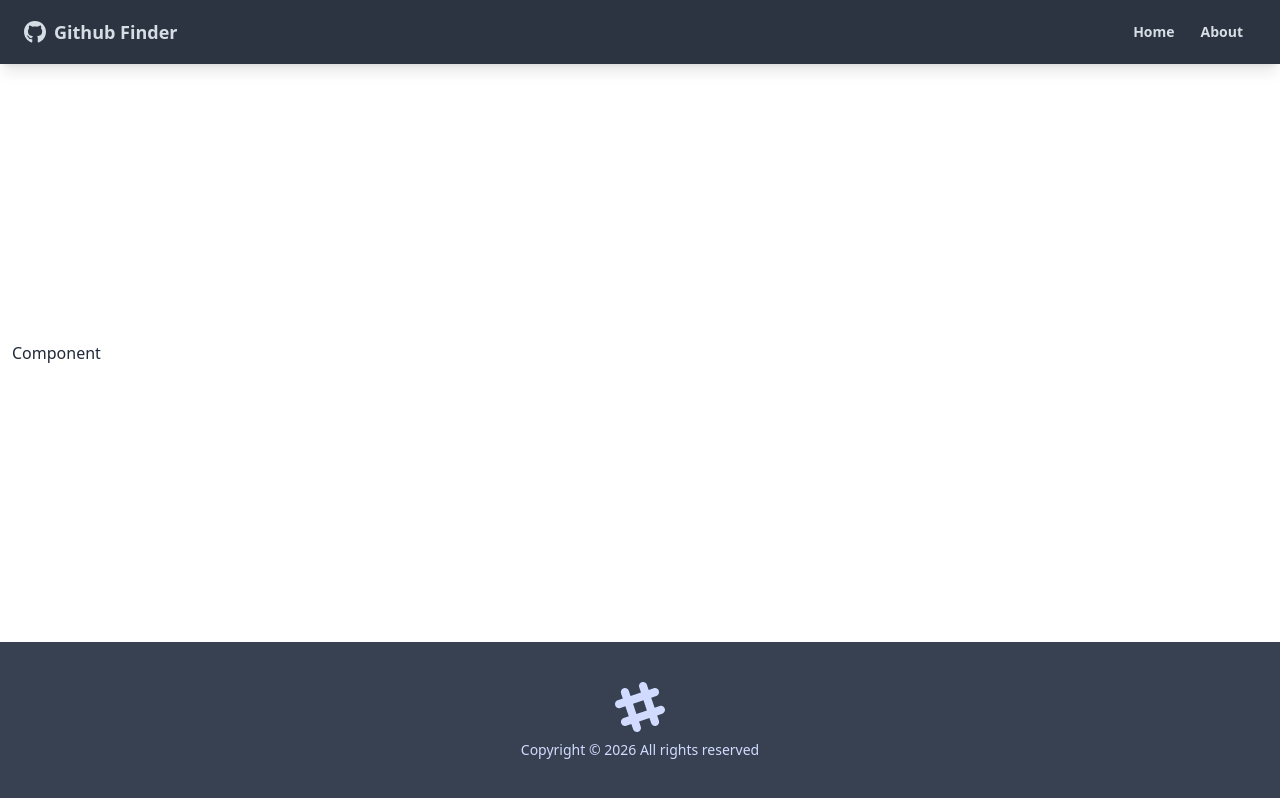
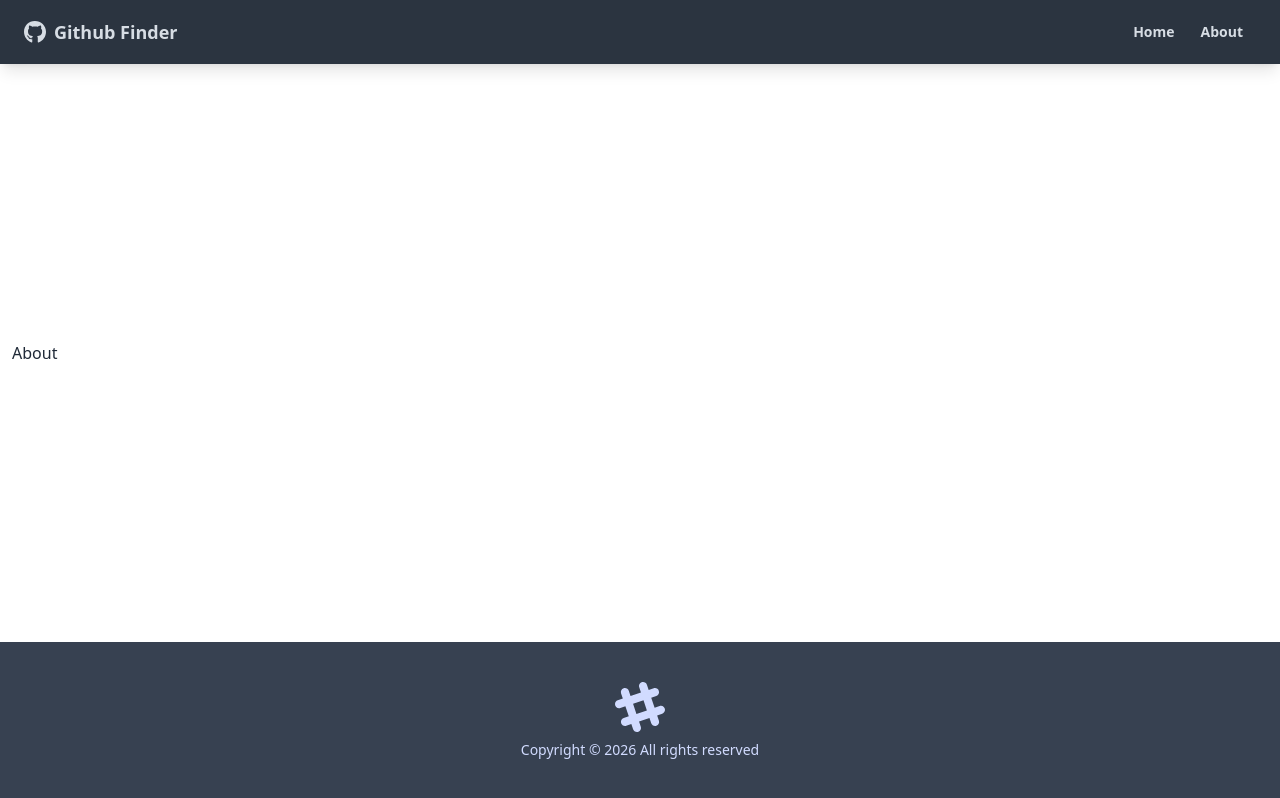
Before and after one commit to Shatakshi-Shukla-Github/Github-Finder, a React (Create React App) app: page /about in a window 1280 px wide. Built offline with nearby package versions, Linux system fonts and the light colour scheme; the HTML template or start-up script is replaced by a standard one.

Commit message:
Added pages layout

```diff
--- a/src/App.js
+++ b/src/App.js
@@ -1,13 +1,23 @@
-import { BrowserRouter as Router,Route } from "react-router-dom";
+import { BrowserRouter as Router,Route,Routes } from "react-router-dom";
 import Navbar from "./components/layout/Navbar";
 import Footer from "./components/layout/Footer";
+import Home from "./pages/Home";
+import About from "./pages/About";
+import NotFound from "./pages/NotFound";
  function App() {
   return (
     <Router>
       <div className="flex flex-col justify-between h-screen">
         <Navbar title={"Github Finder"}/>
 
-         <main className="container mx-auto px-3 pb-12">Component</main>
+         <main className="container mx-auto px-3 pb-12">
+        <Routes>
+          <Route path="/" element={<Home/>}/>
+          <Route path="/about" element={<About/>}/>
+          <Route path="/notfound" element={<NotFound/>}/>
+          <Route path="/*" element={<NotFound/>}/>
+        </Routes>
+        </main>
         <Footer/>
       </div>
     </Router>
--- /dev/null
+++ b/src/pages/About.jsx
@@ -0,0 +1,5 @@
+function About() {
+  return <div>About</div>;
+}
+
+export default About;
--- /dev/null
+++ b/src/pages/Home.jsx
@@ -0,0 +1,5 @@
+function Home() {
+  return <div>Home</div>;
+}
+
+export default Home;
--- /dev/null
+++ b/src/pages/NotFound.jsx
@@ -0,0 +1,5 @@
+function NotFound() {
+  return <div>NotFound</div>;
+}
+
+export default NotFound;
```
